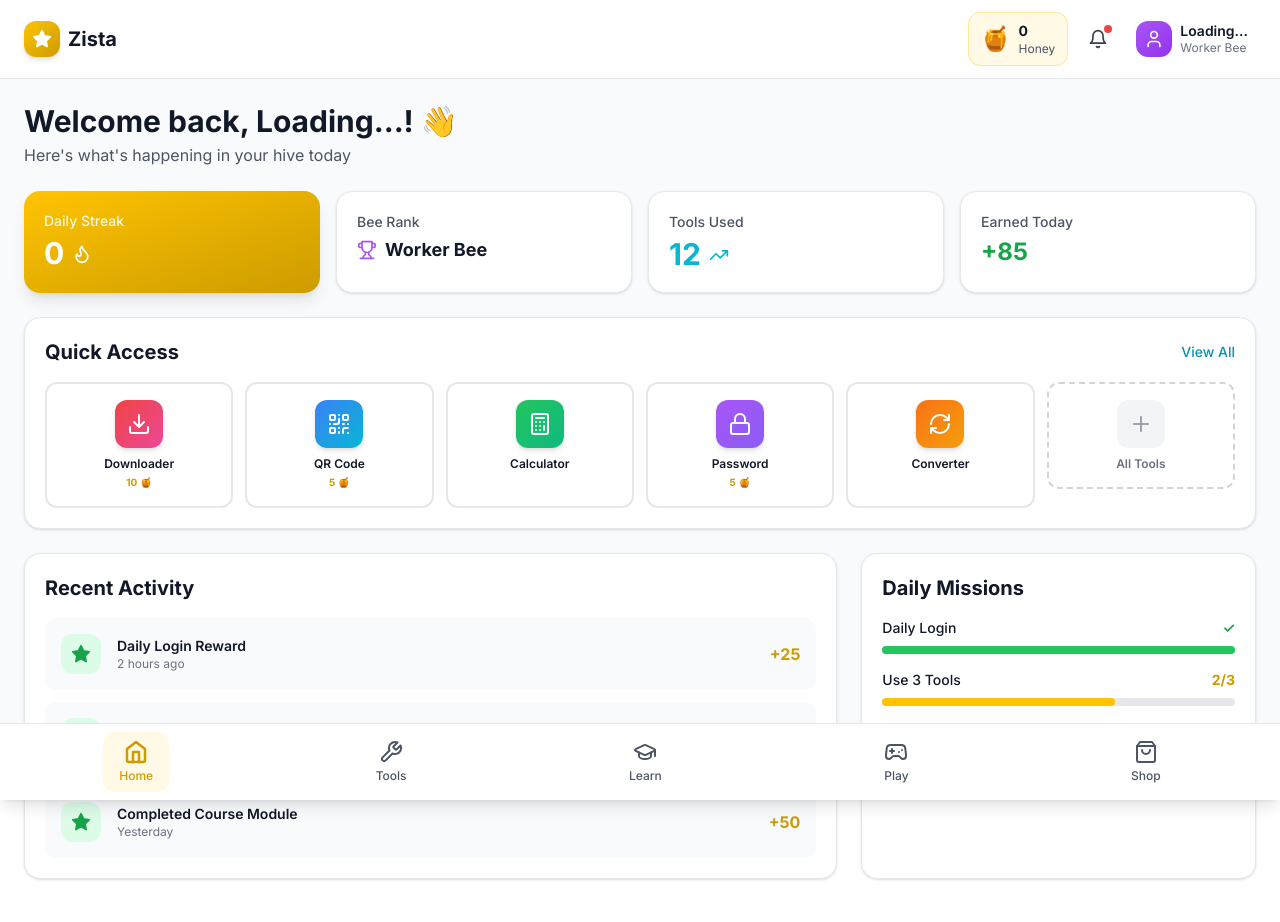
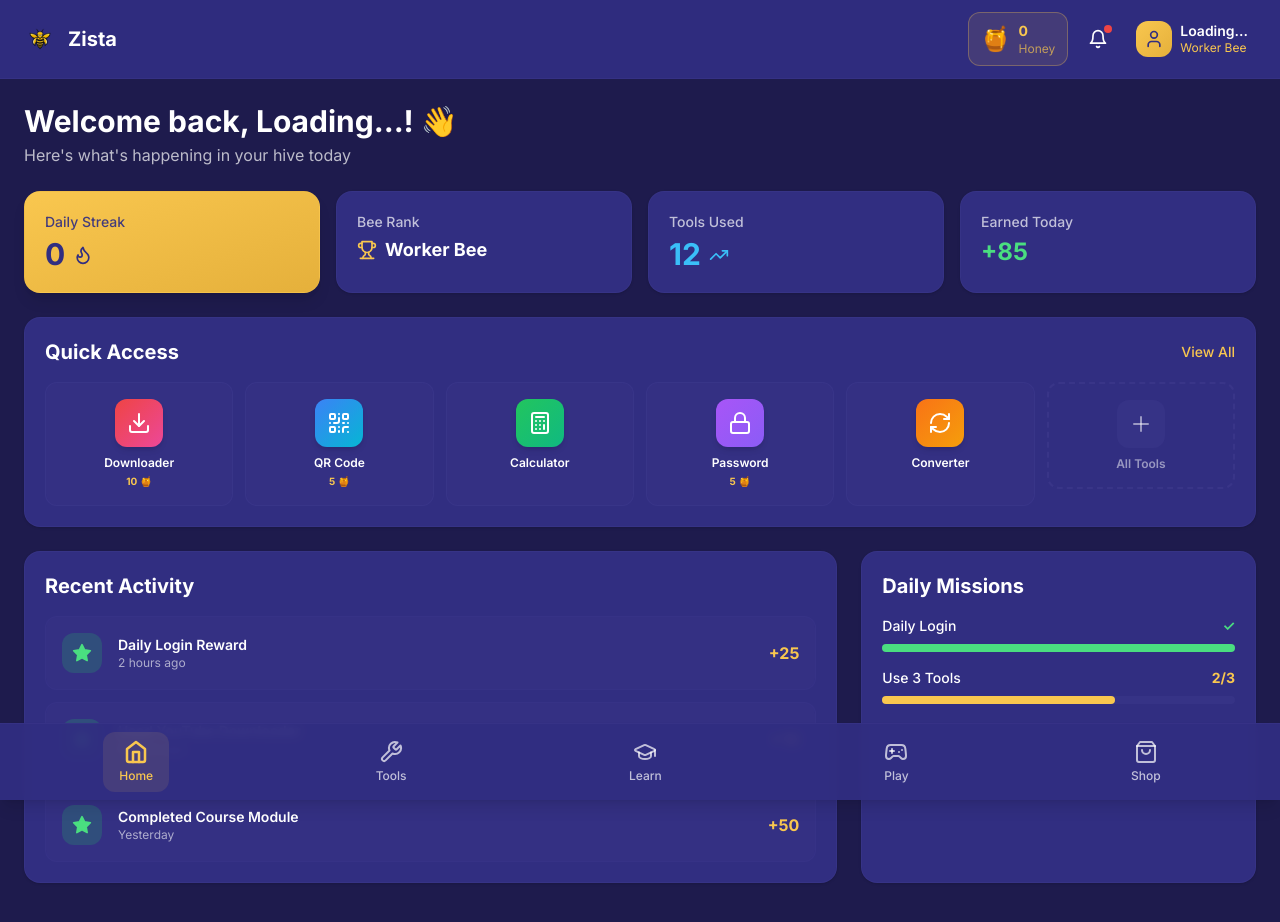
Before and after one commit to Zi-Star/ZistaHive, a Next.js app in the folder apps/web/: page /dashboard in a window 1280 px wide. Shown: the top 922 px of the page. Built offline with nearby package versions, Linux system fonts and the light colour scheme; no server answers; the database is empty; sample sign-in values are in the browser's storage.

Commit message:
feat: implement dark theme with deep indigo and add Zista logo

```diff
--- a/apps/web/src/app/dashboard/page.tsx
+++ b/apps/web/src/app/dashboard/page.tsx
@@ -6,6 +6,7 @@ import { usePathname } from 'next/navigation'
 import { PageTransition } from '../../components/PageTransition'
 import { useEffect, useState } from 'react'
 import { useRouter } from 'next/navigation'
+import Image from 'next/image'
 
 interface UserData {
   name: string
@@ -75,38 +76,42 @@ export default function Dashboard() {
   ]
 
   return (
-    <div className="flex flex-col h-screen bg-gray-50">
+    <div className="flex flex-col h-screen bg-deep-indigo-dark">
       {/* Top Bar */}
-      <header className="bg-white border-b border-gray-200 px-4 lg:px-6 py-3 flex items-center justify-between sticky top-0 z-50">
-        <Link href="/" className="flex items-center gap-2">
-          <div className="w-9 h-9 bg-gradient-to-br from-primary-500 to-primary-600 rounded-xl flex items-center justify-center shadow-md">
-            <Star className="w-5 h-5 text-white fill-white" />
-          </div>
-          <span className="text-xl font-bold text-gray-900 hidden sm:block">Zista</span>
+      <header className="bg-deep-indigo border-b border-deep-indigo-light/20 px-4 lg:px-6 py-3 flex items-center justify-between sticky top-0 z-50 backdrop-blur-sm bg-deep-indigo/95">
+        <Link href="/" className="flex items-center gap-3">
+          <Image
+            src="/Logo.png"
+            alt="Zista Logo"
+            width={32}
+            height={32}
+            className="w-8 h-8"
+          />
+          <span className="text-xl font-bold text-white">Zista</span>
         </Link>
 
         <div className="flex items-center gap-3">
           {/* Honey Balance */}
-          <div className="flex items-center gap-2 bg-primary-50 px-3 py-2 rounded-xl border border-primary-200">
+          <div className="flex items-center gap-2 bg-golden-honey/10 px-3 py-2 rounded-xl border border-golden-honey/30">
             <div className="text-2xl">🍯</div>
             <div>
-              <div className="text-sm font-bold text-gray-900">{user.honeyBalance}</div>
-              <div className="text-xs text-gray-600 hidden sm:block">Honey</div>
+              <div className="text-sm font-bold text-golden-honey">{user.honeyBalance}</div>
+              <div className="text-xs text-golden-honey/70 hidden sm:block">Honey</div>
             </div>
           </div>
 
-          <button className="relative p-2 hover:bg-gray-100 rounded-xl transition-colors">
-            <Bell className="w-5 h-5 text-gray-700" />
+          <button className="relative p-2 hover:bg-deep-indigo-light/30 rounded-xl transition-colors">
+            <Bell className="w-5 h-5 text-white" />
             <span className="absolute top-1 right-1 w-2 h-2 bg-red-500 rounded-full"></span>
           </button>
 
-          <Link href="/profile" className="flex items-center gap-2 hover:bg-gray-100 rounded-xl p-2 transition-colors">
-            <div className="w-9 h-9 bg-gradient-to-br from-purple-500 to-purple-600 rounded-xl flex items-center justify-center">
-              <User className="w-5 h-5 text-white" />
+          <Link href="/profile" className="flex items-center gap-2 hover:bg-deep-indigo-light/30 rounded-xl p-2 transition-colors">
+            <div className="w-9 h-9 bg-gradient-to-br from-golden-honey to-golden-honey-dark rounded-xl flex items-center justify-center">
+              <User className="w-5 h-5 text-deep-indigo" />
             </div>
             <div className="hidden lg:block">
-              <div className="text-sm font-semibold text-gray-900 leading-tight">{user.name}</div>
-              <div className="text-xs text-gray-500">{user.beeRank}</div>
+              <div className="text-sm font-semibold text-white leading-tight">{user.name}</div>
+              <div className="text-xs text-golden-honey">{user.beeRank}</div>
             </div>
           </Link>
         </div>
@@ -117,114 +122,114 @@ export default function Dashboard() {
         <main className="flex-1 overflow-y-auto pb-20">
         <div className="max-w-7xl mx-auto p-4 lg:p-6">
           <div className="mb-6">
-            <h1 className="text-2xl lg:text-3xl font-bold text-gray-900 mb-1">
+            <h1 className="text-2xl lg:text-3xl font-bold text-white mb-1">
               Welcome back, {user.name}! 👋
             </h1>
-            <p className="text-gray-600">Here&apos;s what&apos;s happening in your hive today</p>
+            <p className="text-white/70">Here&apos;s what&apos;s happening in your hive today</p>
           </div>
 
           {/* Stats */}
           <div className="grid grid-cols-2 lg:grid-cols-4 gap-4 mb-6">
-            <div className="bg-gradient-to-br from-primary-500 to-primary-600 text-white p-5 rounded-2xl shadow-lg">
+            <div className="bg-gradient-to-br from-golden-honey to-golden-honey-dark text-deep-indigo p-5 rounded-2xl shadow-lg border border-golden-honey/20">
               <div className="text-sm opacity-90 mb-1 font-medium">Daily Streak</div>
               <div className="flex items-baseline gap-2">
                 <div className="text-3xl font-bold">{user.streak}</div>
                 <Flame className="w-5 h-5" />
               </div>
             </div>
-            <div className="bg-white p-5 rounded-2xl shadow border border-gray-200">
-              <div className="text-sm text-gray-600 mb-1 font-medium">Bee Rank</div>
+            <div className="bg-deep-indigo p-5 rounded-2xl shadow border border-deep-indigo-light/20">
+              <div className="text-sm text-white/70 mb-1 font-medium">Bee Rank</div>
               <div className="flex items-center gap-2">
-                <Trophy className="w-5 h-5 text-purple-500" />
-                <div className="text-lg font-bold text-gray-900">{user.beeRank}</div>
+                <Trophy className="w-5 h-5 text-golden-honey" />
+                <div className="text-lg font-bold text-white">{user.beeRank}</div>
               </div>
             </div>
-            <div className="bg-white p-5 rounded-2xl shadow border border-gray-200">
-              <div className="text-sm text-gray-600 mb-1 font-medium">Tools Used</div>
+            <div className="bg-deep-indigo p-5 rounded-2xl shadow border border-deep-indigo-light/20">
+              <div className="text-sm text-white/70 mb-1 font-medium">Tools Used</div>
               <div className="flex items-baseline gap-2">
-                <div className="text-3xl font-bold text-cyan-500">12</div>
-                <TrendingUp className="w-5 h-5 text-cyan-500" />
+                <div className="text-3xl font-bold text-accent-cyan">12</div>
+                <TrendingUp className="w-5 h-5 text-accent-cyan" />
               </div>
             </div>
-            <div className="bg-white p-5 rounded-2xl shadow border border-gray-200">
-              <div className="text-sm text-gray-600 mb-1 font-medium">Earned Today</div>
-              <div className="text-2xl font-bold text-green-600">+85</div>
+            <div className="bg-deep-indigo p-5 rounded-2xl shadow border border-deep-indigo-light/20">
+              <div className="text-sm text-white/70 mb-1 font-medium">Earned Today</div>
+              <div className="text-2xl font-bold text-green-400">+85</div>
             </div>
           </div>
 
           {/* Quick Tools */}
-          <div className="bg-white rounded-2xl shadow border border-gray-200 p-5 mb-6">
+          <div className="bg-deep-indigo rounded-2xl shadow border border-deep-indigo-light/20 p-5 mb-6">
             <div className="flex items-center justify-between mb-4">
-              <h2 className="text-xl font-bold text-gray-900">Quick Access</h2>
-              <Link href="/tools" className="text-sm text-cyan-600 hover:underline font-medium">
+              <h2 className="text-xl font-bold text-white">Quick Access</h2>
+              <Link href="/tools" className="text-sm text-golden-honey hover:text-golden-honey-light font-medium transition-colors">
                 View All
               </Link>
             </div>
             <div className="grid grid-cols-3 md:grid-cols-6 gap-3">
               {quickTools.map((tool, i) => (
-                <button key={i} className="group flex flex-col items-center p-4 border-2 border-gray-200 rounded-xl hover:border-primary-500 hover:shadow-md transition-all">
+                <button key={i} className="group flex flex-col items-center p-4 bg-deep-indigo-light/10 border border-deep-indigo-light/20 rounded-xl hover:border-golden-honey/50 hover:bg-deep-indigo-light/20 transition-all">
                   <div className={`w-12 h-12 mb-2 bg-gradient-to-br ${tool.color} rounded-xl flex items-center justify-center shadow-md group-hover:scale-110 transition-transform`}>
                     <tool.icon className="w-6 h-6 text-white" />
                   </div>
-                  <div className="text-xs font-semibold text-gray-900 text-center leading-tight mb-1">{tool.name}</div>
+                  <div className="text-xs font-semibold text-white text-center leading-tight mb-1">{tool.name}</div>
                   {tool.honey > 0 && (
-                    <div className="text-[10px] text-primary-600 font-bold">{tool.honey} 🍯</div>
+                    <div className="text-[10px] text-golden-honey font-bold">{tool.honey} 🍯</div>
                   )}
                 </button>
               ))}
               <Link href="/tools">
-                <button className="group flex flex-col items-center p-4 border-2 border-dashed border-gray-300 rounded-xl hover:border-primary-500 hover:bg-primary-50 transition-all w-full">
-                  <div className="w-12 h-12 mb-2 bg-gray-100 rounded-xl flex items-center justify-center group-hover:bg-primary-100 transition-colors">
-                    <Plus className="w-6 h-6 text-gray-400 group-hover:text-primary-600" />
+                <button className="group flex flex-col items-center p-4 border-2 border-dashed border-deep-indigo-light/30 rounded-xl hover:border-golden-honey/50 hover:bg-deep-indigo-light/10 transition-all w-full">
+                  <div className="w-12 h-12 mb-2 bg-deep-indigo-light/20 rounded-xl flex items-center justify-center group-hover:bg-golden-honey/10 transition-colors">
+                    <Plus className="w-6 h-6 text-white/50 group-hover:text-golden-honey" />
                   </div>
-                  <div className="text-xs font-semibold text-gray-500 group-hover:text-primary-600 text-center leading-tight">All Tools</div>
+                  <div className="text-xs font-semibold text-white/50 group-hover:text-golden-honey text-center leading-tight">All Tools</div>
                 </button>
               </Link>
             </div>
           </div>
 
           <div className="grid lg:grid-cols-3 gap-6">
-            <div className="lg:col-span-2 bg-white rounded-2xl shadow border border-gray-200 p-5">
-              <h2 className="text-xl font-bold text-gray-900 mb-4">Recent Activity</h2>
+            <div className="lg:col-span-2 bg-deep-indigo rounded-2xl shadow border border-deep-indigo-light/20 p-5">
+              <h2 className="text-xl font-bold text-white mb-4">Recent Activity</h2>
               <div className="space-y-3">
                 {[
                   { action: 'Daily Login Reward', time: '2 hours ago', honey: 25 },
                   { action: 'Used YouTube Downloader', time: '5 hours ago', honey: 10 },
                   { action: 'Completed Course Module', time: 'Yesterday', honey: 50 },
                 ].map((item, i) => (
-                  <div key={i} className="flex items-center gap-4 p-4 bg-gray-50 rounded-xl">
-                    <div className="w-10 h-10 bg-green-100 rounded-xl flex items-center justify-center">
-                      <Star className="w-5 h-5 text-green-600 fill-green-600" />
+                  <div key={i} className="flex items-center gap-4 p-4 bg-deep-indigo-light/10 rounded-xl border border-deep-indigo-light/10 hover:border-golden-honey/30 transition-colors">
+                    <div className="w-10 h-10 bg-green-500/20 rounded-xl flex items-center justify-center">
+                      <Star className="w-5 h-5 text-green-400 fill-green-400" />
                     </div>
                     <div className="flex-1">
-                      <div className="font-semibold text-sm text-gray-900">{item.action}</div>
-                      <div className="text-xs text-gray-500">{item.time}</div>
+                      <div className="font-semibold text-sm text-white">{item.action}</div>
+                      <div className="text-xs text-white/60">{item.time}</div>
                     </div>
-                    <div className="text-primary-600 font-bold">+{item.honey}</div>
+                    <div className="text-golden-honey font-bold">+{item.honey}</div>
                   </div>
                 ))}
               </div>
             </div>
 
-            <div className="bg-white rounded-2xl shadow border border-gray-200 p-5">
-              <h2 className="text-xl font-bold text-gray-900 mb-4">Daily Missions</h2>
+            <div className="bg-deep-indigo rounded-2xl shadow border border-deep-indigo-light/20 p-5">
+              <h2 className="text-xl font-bold text-white mb-4">Daily Missions</h2>
               <div className="space-y-4">
                 <div>
                   <div className="flex justify-between mb-2">
-                    <span className="text-sm font-medium text-gray-900">Daily Login</span>
-                    <span className="text-sm text-green-600 font-bold">✓</span>
+                    <span className="text-sm font-medium text-white">Daily Login</span>
+                    <span className="text-sm text-green-400 font-bold">✓</span>
                   </div>
-                  <div className="w-full bg-gray-200 rounded-full h-2">
-                    <div className="bg-green-500 h-2 rounded-full" style={{width: '100%'}}></div>
+                  <div className="w-full bg-deep-indigo-light/20 rounded-full h-2">
+                    <div className="bg-green-400 h-2 rounded-full" style={{width: '100%'}}></div>
                   </div>
                 </div>
                 <div>
                   <div className="flex justify-between mb-2">
-                    <span className="text-sm font-medium text-gray-900">Use 3 Tools</span>
-                    <span className="text-sm text-primary-600 font-bold">2/3</span>
+                    <span className="text-sm font-medium text-white">Use 3 Tools</span>
+                    <span className="text-sm text-golden-honey font-bold">2/3</span>
                   </div>
-                  <div className="w-full bg-gray-200 rounded-full h-2">
-                    <div className="bg-primary-500 h-2 rounded-full" style={{width: '66%'}}></div>
+                  <div className="w-full bg-deep-indigo-light/20 rounded-full h-2">
+                    <div className="bg-golden-honey h-2 rounded-full" style={{width: '66%'}}></div>
                   </div>
                 </div>
               </div>
@@ -235,14 +240,14 @@ export default function Dashboard() {
     </PageTransition>
 
       {/* Bottom Navigation */}
-      <nav className="fixed bottom-0 left-0 right-0 bg-white border-t border-gray-200 px-2 py-2 z-50 shadow-lg">
+      <nav className="fixed bottom-0 left-0 right-0 bg-deep-indigo border-t border-deep-indigo-light/20 px-2 py-2 z-50 shadow-lg backdrop-blur-sm bg-deep-indigo/95">
         <div className="max-w-7xl mx-auto flex items-center justify-around">
           <Link
             href="/dashboard"
             className={`flex flex-col items-center gap-1 py-2 px-4 rounded-xl transition-all duration-200 ${
               pathname === '/dashboard'
-                ? 'text-primary-600 bg-primary-50'
-                : 'text-gray-600 hover:text-primary-600 hover:bg-gray-50'
+                ? 'text-golden-honey bg-golden-honey/10'
+                : 'text-white/70 hover:text-golden-honey hover:bg-deep-indigo-light/20'
             }`}
           >
             <Home className="w-6 h-6" strokeWidth={pathname === '/dashboard' ? 2.5 : 2} />
@@ -252,8 +257,8 @@ export default function Dashboard() {
             href="/tools"
             className={`flex flex-col items-center gap-1 py-2 px-4 rounded-xl transition-all duration-200 ${
               pathname === '/tools'
-                ? 'text-primary-600 bg-primary-50'
-                : 'text-gray-600 hover:text-primary-600 hover:bg-gray-50'
+                ? 'text-golden-honey bg-golden-honey/10'
+                : 'text-white/70 hover:text-golden-honey hover:bg-deep-indigo-light/20'
             }`}
           >
             <Wrench className="w-6 h-6" strokeWidth={pathname === '/tools' ? 2.5 : 2} />
@@ -263,8 +268,8 @@ export default function Dashboard() {
             href="/learn"
             className={`flex flex-col items-center gap-1 py-2 px-4 rounded-xl transition-all duration-200 ${
               pathname === '/learn'
-                ? 'text-primary-600 bg-primary-50'
-                : 'text-gray-600 hover:text-primary-600 hover:bg-gray-50'
+                ? 'text-golden-honey bg-golden-honey/10'
+                : 'text-white/70 hover:text-golden-honey hover:bg-deep-indigo-light/20'
             }`}
           >
             <GraduationCap className="w-6 h-6" strokeWidth={pathname === '/learn' ? 2.5 : 2} />
@@ -274,8 +279,8 @@ export default function Dashboard() {
             href="/games"
             className={`flex flex-col items-center gap-1 py-2 px-4 rounded-xl transition-all duration-200 ${
               pathname === '/games'
-                ? 'text-primary-600 bg-primary-50'
-                : 'text-gray-600 hover:text-primary-600 hover:bg-gray-50'
+                ? 'text-golden-honey bg-golden-honey/10'
+                : 'text-white/70 hover:text-golden-honey hover:bg-deep-indigo-light/20'
             }`}
           >
             <Gamepad2 className="w-6 h-6" strokeWidth={pathname === '/games' ? 2.5 : 2} />
@@ -285,8 +290,8 @@ export default function Dashboard() {
             href="/marketplace"
             className={`flex flex-col items-center gap-1 py-2 px-4 rounded-xl transition-all duration-200 ${
               pathname === '/marketplace'
-                ? 'text-primary-600 bg-primary-50'
-                : 'text-gray-600 hover:text-primary-600 hover:bg-gray-50'
+                ? 'text-golden-honey bg-golden-honey/10'
+                : 'text-white/70 hover:text-golden-honey hover:bg-deep-indigo-light/20'
             }`}
           >
             <ShoppingBag className="w-6 h-6" strokeWidth={pathname === '/marketplace' ? 2.5 : 2} />
--- a/apps/web/src/app/globals.css
+++ b/apps/web/src/app/globals.css
@@ -2,30 +2,46 @@
 @tailwind components;
 @tailwind utilities;
 
+:root {
+  /* Zista Design System Colors */
+  --golden-honey: #F9C74F;
+  --golden-honey-light: #FFDAA3;
+  --golden-honey-dark: #E5B03B;
+
+  --deep-indigo: #312E81;
+  --deep-indigo-light: #4C4799;
+  --deep-indigo-dark: #1E1B4D;
+
+  --soft-white: #F5F5F7;
+  --soft-white-dark: #E8E8EA;
+
+  --accent-cyan: #3ABFF8;
+  --accent-cyan-light: #7DD3FC;
+  --accent-cyan-dark: #0EA5E9;
+}
+
 @layer base {
   * {
-    @apply border-gray-200;
+    @apply border-deep-indigo/10;
   }
 
   body {
-    @apply bg-white text-gray-900;
+    @apply bg-deep-indigo-dark text-white;
     font-feature-settings: "rlig" 1, "calt" 1;
-  }
-
-  @media (prefers-color-scheme: dark) {
-    body {
-      @apply bg-gray-900 text-gray-100;
-    }
   }
 }
 
 @layer components {
-  /* Bee-themed gradients */
+  /* Zista themed components */
   .honey-gradient {
-    @apply bg-gradient-to-br from-primary-50 via-white to-secondary-50;
+    @apply bg-gradient-to-br from-golden-honey-light via-golden-honey to-golden-honey-dark;
   }
 
   .hive-card {
-    @apply bg-white rounded-xl shadow-md hover:shadow-lg transition-shadow border border-gray-200;
+    @apply bg-deep-indigo rounded-xl shadow-md hover:shadow-lg transition-all border border-deep-indigo-light/20 hover:border-golden-honey/30;
+  }
+
+  .dark-card {
+    @apply bg-deep-indigo/50 backdrop-blur-sm rounded-xl border border-deep-indigo-light/20;
   }
 }
--- a/apps/web/tailwind.config.js
+++ b/apps/web/tailwind.config.js
@@ -8,42 +8,38 @@ module.exports = {
   theme: {
     extend: {
       colors: {
-        // Z-Star Brand Colors
+        // Zista Brand Colors - Official Design System
+        'golden-honey': {
+          DEFAULT: '#F9C74F',
+          light: '#FFDAA3',
+          dark: '#E5B03B',
+        },
+        'deep-indigo': {
+          DEFAULT: '#312E81',
+          light: '#4C4799',
+          dark: '#1E1B4D',
+        },
+        'soft-white': {
+          DEFAULT: '#F5F5F7',
+          dark: '#E8E8EA',
+        },
+        'accent-cyan': {
+          DEFAULT: '#3ABFF8',
+          light: '#7DD3FC',
+          dark: '#0EA5E9',
+        },
+        // Legacy support (map to new colors)
         primary: {
-          50: '#FFF9E6',
-          100: '#FFF3CC',
-          200: '#FFE799',
-          300: '#FFDB66',
-          400: '#FFCF33',
-          500: '#FFC300', // Main Yellow (Honey)
-          600: '#CC9C00',
-          700: '#997500',
-          800: '#664E00',
-          900: '#332700',
-        },
-        secondary: {
-          50: '#F5F3FF',
-          100: '#EDE9FE',
-          200: '#DDD6FE',
-          300: '#C4B5FD',
-          400: '#A78BFA',
-          500: '#8B5CF6', // Purple accent
-          600: '#7C3AED',
-          700: '#6D28D9',
-          800: '#5B21B6',
-          900: '#4C1D95',
-        },
-        dark: {
-          50: '#F7F7F7',
-          100: '#E3E3E3',
-          200: '#C8C8C8',
-          300: '#A4A4A4',
-          400: '#818181',
-          500: '#666666',
-          600: '#515151',
-          700: '#434343',
-          800: '#383838',
-          900: '#1A1A1A', // Main dark
+          50: '#FFDAA3',
+          100: '#FFDAA3',
+          200: '#F9C74F',
+          300: '#F9C74F',
+          400: '#F9C74F',
+          500: '#F9C74F',
+          600: '#E5B03B',
+          700: '#E5B03B',
+          800: '#E5B03B',
+          900: '#E5B03B',
         },
       },
       fontFamily: {
```
Also changed, not shown: apps/web/public/Logo.png (added).
